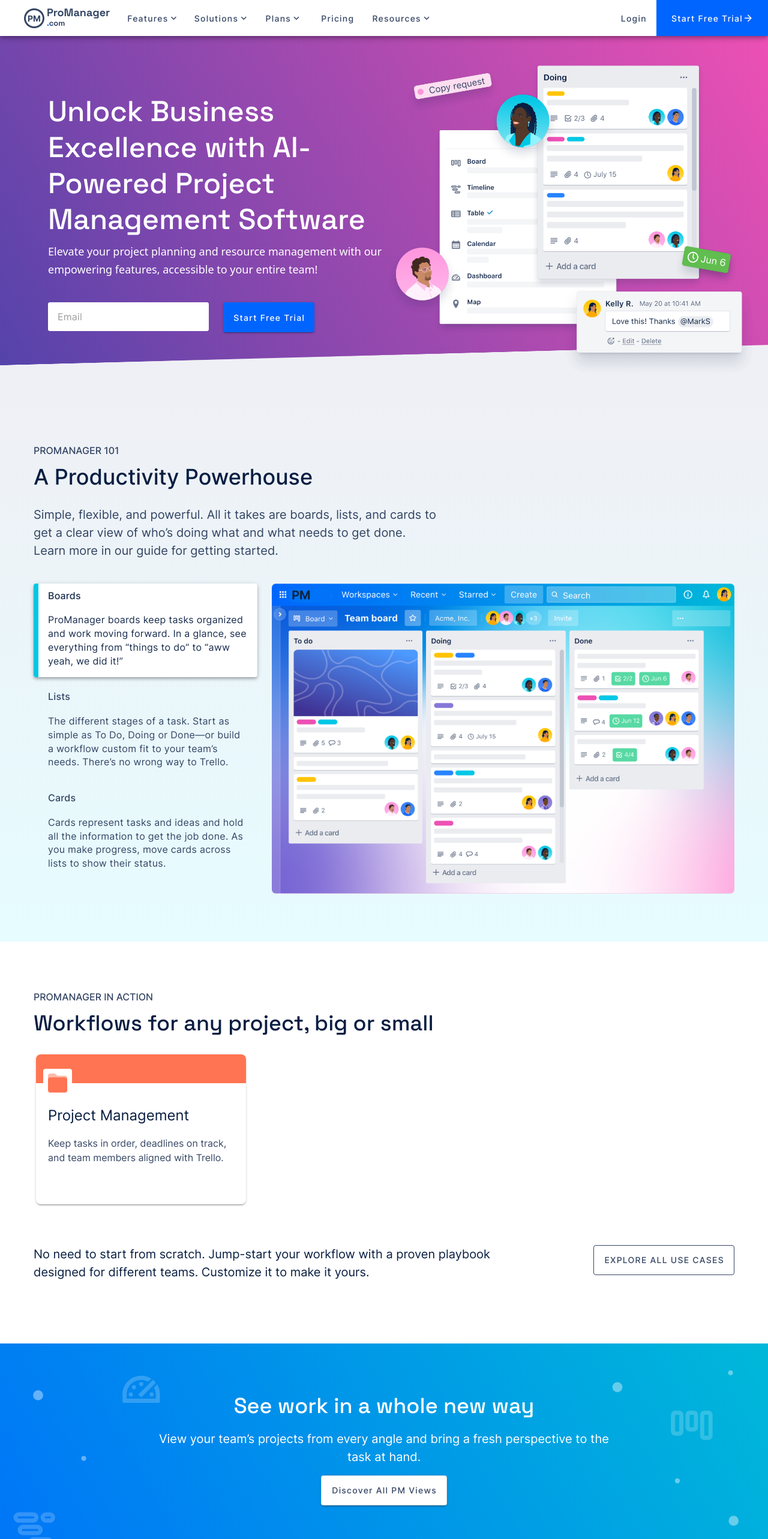
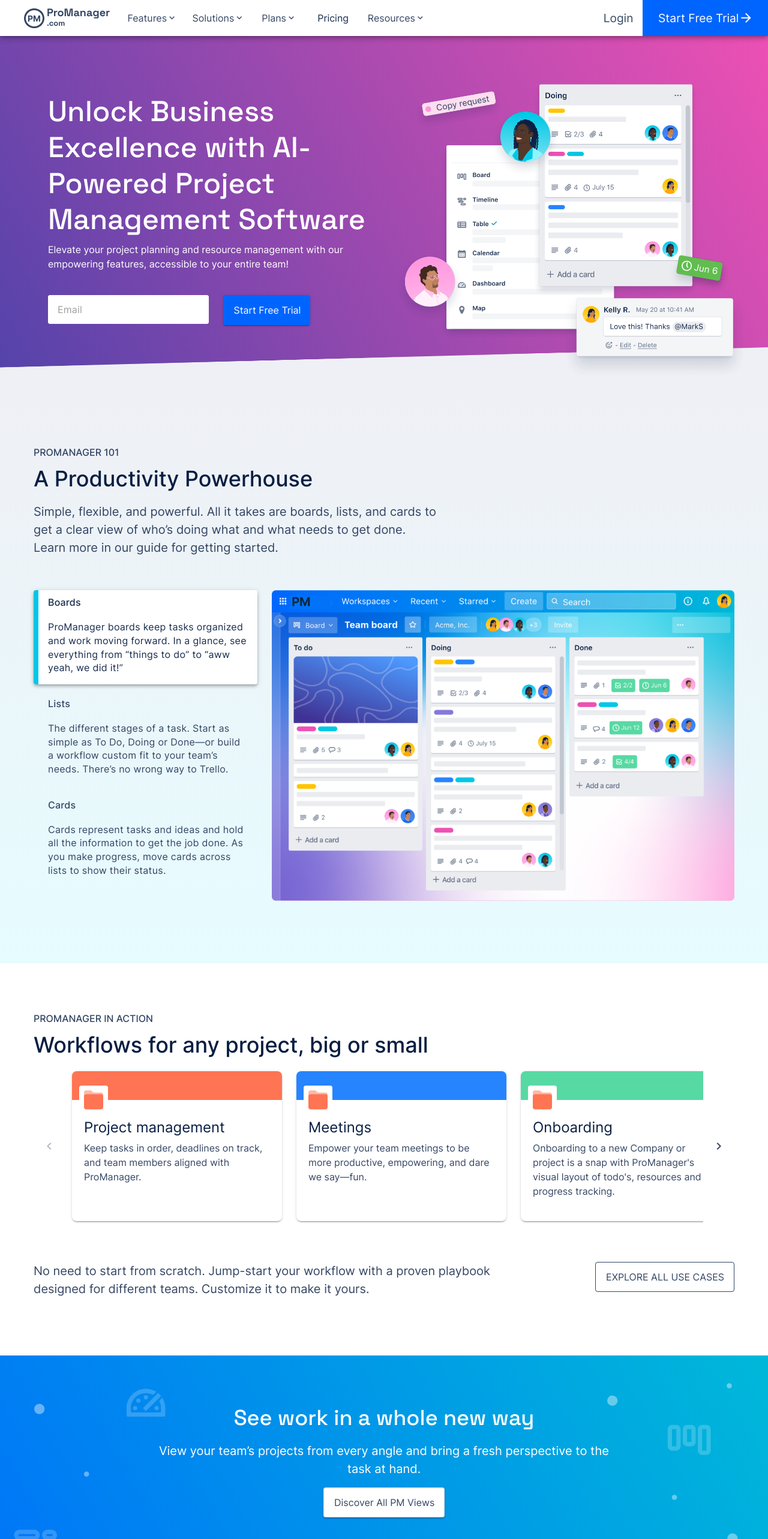
Before and after one commit to zedjarvis/promanager, a Vue app in the folder packages/landingpage/: page / in a window 1280 px wide. Shown: the top 2566 px of the page at 60% size. Built offline with nearby package versions, Linux system fonts and the light colour scheme.

Commit message:
refactor: minor code changes

```diff
--- a/packages/landingpage/src/components/header/TheHeader.vue
+++ b/packages/landingpage/src/components/header/TheHeader.vue
@@ -39,25 +39,25 @@ function toggleMenu() {
     <VTabs v-click-outside="{ handler: onClickOutside, include }" v-model="tab" color="primary"
       class="font-inter d-none d-md-flex" :mandatory="false">
       <VTab @click="onTabClick('features')" class="nav-tab px-3" :ripple="false" value="features">Features
-        <VIcon icon="mdi-chevron-down" />
+        <VIcon size="small" icon="mdi-chevron-down" />
       </VTab>
       <VTab @click="onTabClick('solutions')" class="nav-tab px-3" :ripple="false" value="solutions">Solutions
-        <VIcon icon="mdi-chevron-down" />
+        <VIcon size="small" icon="mdi-chevron-down" />
       </VTab>
       <VTab @click="onTabClick('plans')" class="nav-tab px-3" :ripple="false" value="plans">Plans
-        <VIcon icon="mdi-chevron-down" />
+        <VIcon size="small" icon="mdi-chevron-down" />
       </VTab>
-      <VTab @click="menu = false" href="#pricing" exact hide-slider class="nav-tab px-3" :ripple="false"
-        value="pricing">
+      <VTab @click="menu = false" href="#pricing" exact hide-slider class="nav-tab px-3" :ripple="false" value="pricing">
         Pricing</VTab>
       <VTab @click="onTabClick('resources')" class="nav-tab px-3" :ripple="false" value="resources">Resources
-        <VIcon icon="mdi-chevron-down" />
+        <VIcon size="small" icon="mdi-chevron-down" />
       </VTab>
     </VTabs>
     <VSpacer></VSpacer>
     <VToolbarItems class="font-inter d-none d-md-flex">
-      <VBtn class="">Login</VBtn>
-      <VBtn :ripple="false" color="primary" variant="flat" class="px-md-6 rounded-0">Start Free Trial <VIcon>
+      <VBtn class="rounded-0 text-[19.2px]! font-400!">Login</VBtn>
+      <VBtn :ripple="false" color="primary" variant="flat" class="px-md-6 rounded-0 text-[19.2px]! font-400!">Start Free
+        Trial <VIcon>
           mdi-arrow-right
         </VIcon>
       </VBtn>
@@ -75,9 +75,12 @@ function toggleMenu() {
 <style lang="scss">
 .v-btn {
   text-transform: capitalize !important;
-  font-size: 14px !important;
-  appearance: none;
-  user-select: none;
+  font-size: 16px;
+  font-weight: 400;
+  letter-spacing: normal;
+  line-height: 24px;
+  color: rgb(23, 43, 77);
+  font-family: Inter;
 
   &:hover {
     color: rgb(var(--v-theme-primary));
--- a/packages/landingpage/src/pages/index.vue
+++ b/packages/landingpage/src/pages/index.vue
@@ -11,15 +11,57 @@ import puzzleSvg from "@assets/images/Integrations_Puzzle.svg";
 import searchSvg from '@assets/images/Search_Value.svg';
 import heroImg from "@assets/images/hero.png";
 import folderImg from "@assets/images/icon-content-folder_2x.png";
+import logoHorizontal from "@assets/images/logos-horizontal.svg";
+import logoVertical from "@assets/images/logos-vertical.svg";
 
 const { xs } = useDisplay();
 
 const heroForm = ref()
-const aboutCard = ref('boards')
+const aboutCard = useLocalStorage('index-about-card', 'boards')
 
 const card1 = computed(() => aboutCard.value == 'boards')
 const card2 = computed(() => aboutCard.value == 'lists')
 const card3 = computed(() => aboutCard.value == 'cards')
+
+const priceLogo = computed(() => xs.value ? logoVertical : logoHorizontal)
+const workfowItem = reactive([
+  {
+    title: 'Project management',
+    image: folderImg,
+    color: '#FF7452',
+    text: 'Keep tasks in order, deadlines on track, and team members aligned with ProManager.'
+  },
+  {
+    title: 'Meetings',
+    image: folderImg,
+    color: '#2684FF',
+    text: 'Empower your team meetings to be more productive, empowering, and dare we say—fun.'
+  },
+  {
+    title: 'Onboarding',
+    image: folderImg,
+    color: '#57D9A3',
+    text: 'Onboarding to a new Company or project is a snap with ProManager\'s visual layout of todo\'s, resources and progress tracking.'
+  },
+  {
+    title: 'Task management',
+    image: folderImg,
+    color: '#FFC400',
+    text: 'Use ProManager to track, manage, complete and bring tasks together like the pieces of a puzzle and make you team\'s prject a cohesive success everytime.'
+  },
+  {
+    title: 'Brainstorming',
+    image: folderImg,
+    color: '#00C7E5',
+    text: 'Unleash your teams creativity and keep ideas visible, collaborative and actionable.'
+  },
+  {
+    title: 'Resource hub',
+    image: folderImg,
+    color: '#F99CDB',
+    text: 'Save time with a well designed hub that helps teams find information easily and quickly.'
+  },
+])
 
 </script>
 
@@ -28,11 +70,11 @@ const card3 = computed(() => aboutCard.value == 'cards')
   <VSheet tag="section" id="hero" class="hero">
     <VContainer fluid>
       <VRow no-gutters>
-        <VCol cols="12" md="6" class="text-white pl-md-16 pt-4 pt-md-16">
-          <h1 class="hero-text mb-2 mt-4">
+        <VCol cols="12" md="6" class="text-white pl-md-16 pt-4 pt-md-16 text-center text-md-left">
+          <h1 class="font-space font-400 md:font-500 text-4xl lg:leading-[60px] lg:text-5xl mb-2 mt-4">
             Unlock Business Excellence with AI-Powered Project Management Software
           </h1>
-          <h2 class="desc-text mb-10 mt-2">
+          <h2 class="desc-text font-inter mb-10 mt-2">
             Elevate your project planning and resource management with our empowering features, accessible to your
             entire team!
           </h2>
@@ -51,7 +93,7 @@ const card3 = computed(() => aboutCard.value == 'cards')
             </VRow>
           </VForm>
         </VCol>
-        <VCol cols="12" md="6" class="pt-4">
+        <VCol cols="12" md="6" class="pt-12 px-4">
           <VImg :src="heroImg" />
         </VCol>
       </VRow>
@@ -61,15 +103,15 @@ const card3 = computed(() => aboutCard.value == 'cards')
   <!-- ABOUT SECTION  -->
   <VSheet tag="section" id="about" class="font-inter py-16"
     style="background: linear-gradient(0deg, rgb(230, 252, 255), #eff0f5) 0% 0% / auto repeat scroll padding-box border-box rgb(178, 212, 255)">
-    <VContainer>
+    <VContainer class="pb-10">
       <VRow class="mb-4">
         <VCol cols="12" md="7">
-          <p class="mb-2" style="font-size: 16px; font-weight: 500; text-transform: uppercase;">ProManager 101</p>
-          <h2 class="pb-4 mb-2" style="font-size: 36px; font-weight: 500; line-height: 48px; color: #091E42;">A
-            Productivity Powerhouse</h2>
-          <p style="font-size: 20px; font-weight: 400;">Simple, flexible, and powerful. All it takes are boards, lists,
-            and cards to get a clear view of who’s doing what and what needs to get done. Learn more in our guide for
-            getting started.</p>
+          <p class="section-subtitle">ProManager 101</p>
+          <h2 class="section-title">A Productivity Powerhouse</h2>
+          <p class="section-description">
+            Simple, flexible, and powerful. All it takes are boards, lists, and cards to get a clear view of who’s doing
+            what and what needs to get done. Learn more in our guide for getting started.
+          </p>
         </VCol>
         <VCol></VCol>
       </VRow>
@@ -130,36 +172,20 @@ const card3 = computed(() => aboutCard.value == 'cards')
     <VContainer>
       <VRow no-gutters>
         <VCol cols="12" md="8">
-          <p class="mb-2" style="font-size: 16px; font-weight: 500; text-transform: uppercase;">ProManager in action</p>
-          <h2 class="pb-4 mb-2 font-space" style="font-size: 36px; font-weight: 500; line-height: 48px; color: #091E42;">
+          <p class="section-subtitle">ProManager in action</p>
+          <h2 class="section-title">
             Workflows for any project, big or small</h2>
         </VCol>
         <VCol></VCol>
       </VRow>
-      <VSlideGroup class="pa-0 ma-0">
-        <VSlideGroupItem class="">
-          <VCard rounded="lg" :elevation="2" max-width="350" class="ma-1 pt-16 pb-14">
-            <div
-              style="height: 48px; width: 100%; display: inline-block; background-color: #FF7452; position: absolute; top: 0; left: 0; overflow: hidden;">
-            </div>
-            <div
-              style="position: absolute; left: 12px; top: 24px; height: 48px; width: 48px; display: inline-block; background-color: white; border-radius: 4px; padding: 8px;">
-              <VImg :src="folderImg" />
-            </div>
-            <VCardItem class="px-5 pt-5">
-              <h3 class="pb-2" style="font-size: 24px; color: #091E42;">
-                Project Management
-              </h3>
-              <p class="pt-2">
-                Keep tasks in order, deadlines on track, and team members aligned with Trello.
-              </p>
-            </VCardItem>
-          </VCard>
+      <VSlideGroup :show-arrows="false" class="pa-0 ma-0">
+        <VSlideGroupItem v-for="(item, i) in workfowItem" :key="i">
+          <WorkflowCard :title="item.title" :text="item.text" :image="item.image" :color="item.color" />
         </VSlideGroupItem>
       </VSlideGroup>
       <VRow no-gutters class="mt-16">
         <VCol cols="12" md="8">
-          <p class="pb-4 mb-2" style="font-size: 20px; font-weight: 400; line-height: 30px; color: #091E42;">
+          <p class="section-description">
             No need to start from scratch. Jump-start your workflow with a proven playbook designed for different teams.
             Customize it to make it yours.
           </p>
@@ -176,10 +202,10 @@ const card3 = computed(() => aboutCard.value == 'cards')
     style="background: url('/images/ViewsBackground_Left_Narrow.svg') left center / contain no-repeat scroll padding-box border-box, url('/images/ViewsBackground_Right_Narrow.svg') right center / contain no-repeat scroll padding-box border-box, linear-gradient(240deg, rgb(0, 184, 217), rgb(0, 101, 255)) 0% 0% / auto repeat scroll padding-box border-box rgb(0, 101, 255);">
     <VContainer class="text-center">
       <VResponsive width="750" class="mx-auto pb-16">
-        <h2 class="pb-4 text-white font-space" style="font-size: 36px; font-weight: 500; line-height: 48px;">
+        <h2 class="section-title text-white font-space">
           See work in a whole new way
         </h2>
-        <p class="text-white mb-4" style="font-size: 20px; font-weight: 400;">View your team’s projects from every angle
+        <p class="text-white section-description">View your team’s projects from every angle
           and bring a fresh
           perspective to the task at hand.
         </p>
@@ -190,10 +216,20 @@ const card3 = computed(() => aboutCard.value == 'cards')
           <VCol cols="12" md="7"></VCol>
           <VCol cols="12" md="5">
             <div class="d-flex align-center mb-8">
-              <h3 class="text-uppercase" style="font-size: 16px; font-weight: 500; line-height: 20px;">Hit deadlines every
-                time</h3>
+              <h3 class="section-subtitle flex items-center">
+                <span class="h-32px w-32px" style="color: rgb(135, 119, 217);">
+                  <svg fill="currentColor" aria-hidden="true" viewBox="0 0 32 32">
+                    <path
+                      d="M6 5.333h9.333a3.333 3.333 0 0 1 0 6.667H6a3.333 3.333 0 0 1 0-6.667Zm9.333 4a.667.667 0 0 0 0-1.333H6a.667.667 0 0 0 0 1.333h9.333Zm-6.666 4H18A3.333 3.333 0 1 1 18 20H8.667a3.333 3.333 0 0 1 0-6.667Zm9.333 4A.667.667 0 0 0 18 16H8.667a.667.667 0 0 0 0 1.333H18Zm6.667 4h-9.334a3.333 3.333 0 1 0 0 6.667h9.334a3.333 3.333 0 0 0 0-6.667Zm-9.334 4a.667.667 0 0 1 0-1.333h9.334a.667.667 0 1 1 0 1.333h-9.334Zm8-20H26A3.333 3.333 0 1 1 26 12h-2.667a3.333 3.333 0 1 1 0-6.667Zm2.667 4A.667.667 0 1 0 26 8h-2.667a.667.667 0 1 0 0 1.333H26Z">
+                    </path>
+                  </svg>
+                </span>
+                <span class="mx-3">
+                  Hit deadlines every time
+                </span>
+              </h3>
             </div>
-            <p class="text-left mb-6" style="font-size: 20px; line-height: 30px;">From weekly sprints to annual planning,
+            <p class="text-left mb-6 section-description">From weekly sprints to annual planning,
               Timeline view keeps all tasks on track. Quickly get a glimpse of what’s coming down the pipeline and
               identify any gaps that might impede your team’s progress.</p>
             <p class="text-left text-primary">
@@ -205,17 +241,27 @@ const card3 = computed(() => aboutCard.value == 'cards')
       <VCard :elevation="5" class="pa-8 mt-16 mb-n16">
         <VRow no-gutters>
           <VCol cols="12" md="5">
-            <div class="d-flex align-center mb-8">
-              <h3 class="text-uppercase" style="font-size: 16px; font-weight: 500; line-height: 20px;">Stay on top of
-                Tasks</h3>
+            <div class="d-flex align-center mb-6">
+              <h3 class="section-subtitle flex items-center">
+                <span class="h-32px w-32px" style="color: rgb(0, 199, 229)">
+                  <svg fill="currentColor" aria-hidden="true" viewBox="0 0 32 32">
+                    <path
+                      d="M6.66 6.667h18.68A2.66 2.66 0 0 1 28 9.325v16.016A2.659 2.659 0 0 1 25.34 28H6.66A2.66 2.66 0 0 1 4 25.341V9.325a2.659 2.659 0 0 1 2.66-2.658ZM6.667 12v12A1.333 1.333 0 0 0 8 25.333h16A1.333 1.333 0 0 0 25.333 24V12H6.667ZM8 5.333a1.333 1.333 0 0 1 2.667 0v1.334H8V5.333Zm13.333 0a1.333 1.333 0 0 1 2.667 0v1.334h-2.667V5.333Zm-12 12v-2.668H12v2.668H9.333Zm10.667 0v-2.668h2.667v2.668H20Zm-5.333 0v-2.668h2.668v2.668h-2.668Zm-5.334 5.334V20H12v2.667H9.333Zm5.334 0V20h2.668v2.667h-2.668Zm5.333 0V20h2.667v2.667H20Z">
+                    </path>
+                  </svg>
+                </span>
+                <span class="mx-3">
+                  Stay on top of Tasks
+                </span>
+              </h3>
             </div>
-            <p class="text-left mb-6" style="font-size: 20px; line-height: 30px;">Start each day without any surprises.
+            <p class="text-left mb-6 section-description">Start each day without any surprises.
               Whether scheduling an editorial calendar or staying on top of to-dos, Calendar view is like a crystal ball
               giving you a clear vision of what work lies ahead.
 
             </p>
             <p class="text-left text-primary">
-              <a class="text-decoration-underline" href="/" style="font-size: 20px;">Learn more about Calendar view</a>
+              <a class="underline" href="/" style="font-size: 20px;">Learn more about Calendar view</a>
             </p>
           </VCol>
           <VCol cols="12" md="7"></VCol>
@@ -229,11 +275,11 @@ const card3 = computed(() => aboutCard.value == 'cards')
     <VContainer class="pt-16">
       <VRow no-gutters>
         <VCol cols="12" md="8">
-          <p class="mb-2" style="font-size: 16px; font-weight: 500; text-transform: uppercase;">Powerful ways to grow</p>
-          <h2 class="pb-4 mb-2 font-space" style="font-size: 36px; font-weight: 500; line-height: 48px; color: #091E42;">
+          <p class="section-subtitle">Powerful ways to grow</p>
+          <h2 class="section-title">
             Do more with ProManager
           </h2>
-          <p class="mb-4" style="font-size: 20px; font-weight: 400;">
+          <p class="section-description">
             ProManager's intuitive features give any team the ability to quickly set up and customize workflows for just
             about
             anything.
@@ -294,15 +340,121 @@ const card3 = computed(() => aboutCard.value == 'cards')
   </VSheet>
 
   <!-- PRICING SECTION  -->
-  <VSheet tag="section" id="pricing" class="font-inter py-16">
-    <VContainer>
-      <VCard title="Pricing"></VCard>
+  <VSheet tag="section" id="pricing" class="font-inter py-16 d-flex justify-center align-center"
+    style="background: linear-gradient(rgb(230, 252, 255), rgb(255, 255, 255)) 0% 0% / auto no-repeat scroll padding-box border-box transparent;">
+    <VContainer class="pb-16">
+      <VResponsive width="750" class="mx-auto pb-16 text-center">
+        <h2 class="section-title font-space">
+          ProManager priced your way
+        </h2>
+        <p class="section-description">
+          Trusted by millions, ProManager powers teams all around the world.
+        </p>
+        <VBtn height="50" variant="flat" color="primary" border>Compare plans</VBtn>
+      </VResponsive>
+      <div class="h-max w-full pb-20">
+        <div class="w-full h-max md:h-515px grid-cols-1 grid md:grid-cols-4">
+
+          <div class="price-card border flex flex-col col-span-1 h-full bg-white text-[#091E42]">
+            <div class="pt-6 px-4 w-full">
+              <h3>FREE</h3>
+            </div>
+            <div class="pt-6 px-4 w-full">
+              <p class="text-48px leading-48px">
+                <span class="text-16px">$</span>0<span class="text-16px">USD</span>
+              </p>
+              <p class="text-xs text-[#505F79]">Free for your whole team</p>
+            </div>
+            <div class="pt-6 px-4 w-full flex-grow">
+              <p>For individuals or teams looking to organize any project</p>
+            </div>
+            <div class="pt-6 px-4 w-full">
+              <VBtn height="50" color="primary" variant="outlined">Get Started</VBtn>
+            </div>
+            <div class="px-4 pt-4 pb-8">
+              <p class="inline-block h-30px w-full"></p>
+            </div>
+          </div>
+
+          <div class="border flex flex-col col-span-1 h-full bg-white text-[#091E42]">
+            <div class="pt-6 px-4 w-full">
+              <h3>STANDARD</h3>
+            </div>
+            <div class="pt-6 px-4 w-full">
+              <p class="text-48px leading-48px">
+                <span class="text-16px">$</span>5<span class="text-16px">USD</span>
+              </p>
+              <p class="text-xs text-[#505F79]">Per user/month if billed annually ($6 billed monthly)</p>
+            </div>
+            <div class="pt-6 px-4 w-full flex-grow">
+              <p>For small teams that need to manage work and scale collaboration.</p>
+            </div>
+            <div class="pt-6 px-4 w-full">
+              <VBtn height="50" color="primary" variant="outlined">Sign up now</VBtn>
+            </div>
+            <div class="px-4 pt-4 pb-8">
+              <p class="inline-block h-30px w-full">
+                <a href="#" class="underline text-primary">Learn more about standard</a>
+              </p>
+            </div>
+          </div>
+
+          <div class="border-2 flex flex-col col-span-1 h-full bg-white text-[#091E42] border-[#35bada]">
+            <div class="pt-6 px-4 w-full">
+              <h3>PREMIUM</h3>
+            </div>
+            <div class="pt-6 px-4 w-full">
+              <p class="text-48px leading-48px">
+                <span class="text-16px">$</span>10<span class="text-16px">USD</span>
+              </p>
+              <p class="text-xs text-[#505F79]">Per user/month if billed annually ($12.50 billed monthly)</p>
+            </div>
+            <div class="pt-6 px-4 w-full flex-grow">
+              <p>For teams that need to track and visualize multiple projects in several ways, including boards,
+                timelines, calendars, etc.</p>
+            </div>
+            <div class="pt-6 px-4 w-full">
+              <VBtn height="50" color="primary" variant="outlined">Try for free</VBtn>
+            </div>
+            <div class="px-4 pt-4 pb-8">
+              <p class="inline-block h-30px w-full">
+                <a href="#" class="underline text-primary">Learn more about premium</a>
+              </p>
+            </div>
+          </div>
+
+          <div class="border flex flex-col col-span-1 h-full bg-white text-[#091E42]">
+            <div class="pt-6 px-4 w-full">
+              <h3>ENTERPRICE</h3>
+            </div>
+            <div class="pt-6 px-4 w-full">
+              <p class="text-48px leading-48px">
+                <span class="text-16px">$</span>17.50<span class="text-16px">USD</span>
+              </p>
+              <p class="text-xs text-[#505F79]">Per user/month - billed annually ($210.00 annual price per user)</p>
+            </div>
+            <div class="pt-6 px-4 w-full flex-grow">
+              <p>For organizations that need to connect work across teams with more security and controls.</p>
+              <p>Est. cost for span</p>
+            </div>
+            <div class="pt-6 px-4 w-full">
+              <VBtn height="50" color="primary" variant="outlined">Contact sales</VBtn>
+            </div>
+            <div class="px-4 pt-4 pb-8">
+              <p class="inline-block h-30px w-full">
+                <a href="#" class="underline text-primary">Learn more about eterprice</a>
+              </p>
+            </div>
+          </div>
+        </div>
+      </div>
+      <div class="w-full text-center">
+        <p class="section-description mb-6">
+          Join over 2,000,000 teams worldwide that are using Trello to get more done.
+        </p>
+        <img class="mx-auto" :src="priceLogo" width="960" height="80" />
+      </div>
     </VContainer>
-  </VSheet>
-
-  <!-- INTEGRATION SECTION -->
-  <VSheet class="ma-0 pa-0">
-    <IntegrationSection />
   </VSheet>
 
 
@@ -328,23 +480,4 @@ const card3 = computed(() => aboutCard.value == 'cards')
 .hero {
   background: url("/images/hero-bg.png") center bottom -0.5px / 100% 14% no-repeat scroll padding-box border-box, linear-gradient(60deg, rgb(82, 67, 170), rgb(237, 80, 180)) 0% 0% / auto repeat scroll padding-box border-box rgb(82, 67, 170) !important;
 }
-
-.hero-text {
-  font-family: "Space Grotesk", sans-serif;
-  font-size: 48px;
-  line-height: 60px;
-  font-weight: 500;
-}
-
-.desc-text {
-  font-size: 18px;
-  line-height: 30px;
-  font-weight: 400;
-}
-
-.section-title {
-  font-size: 36px !important;
-  line-height: 48px;
-  font-weight: 500;
-}
 </style>
```
Also changed, not shown: packages/landingpage/src/components/header/DesktopNav.vue (+20 -15 lines), packages/landingpage/src/assets/images/logos-horizontal.svg (renamed from packages/landingpage/src/assets/images/logos-horizontal-visa-coinbase-john-deere-zoom-grand-hyatt-fender.svg), packages/landingpage/src/assets/images/logos-vertical.svg (added).
